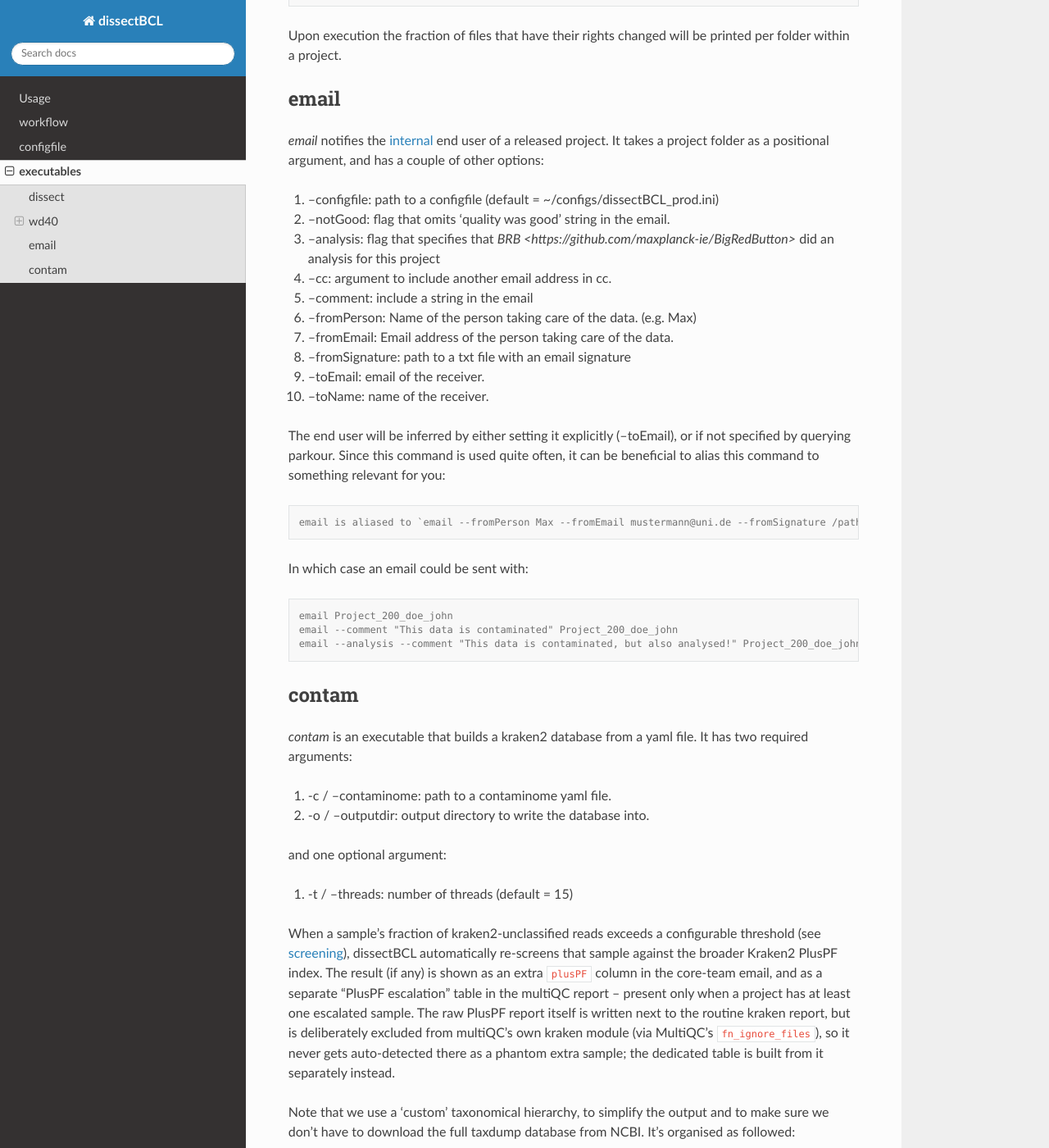
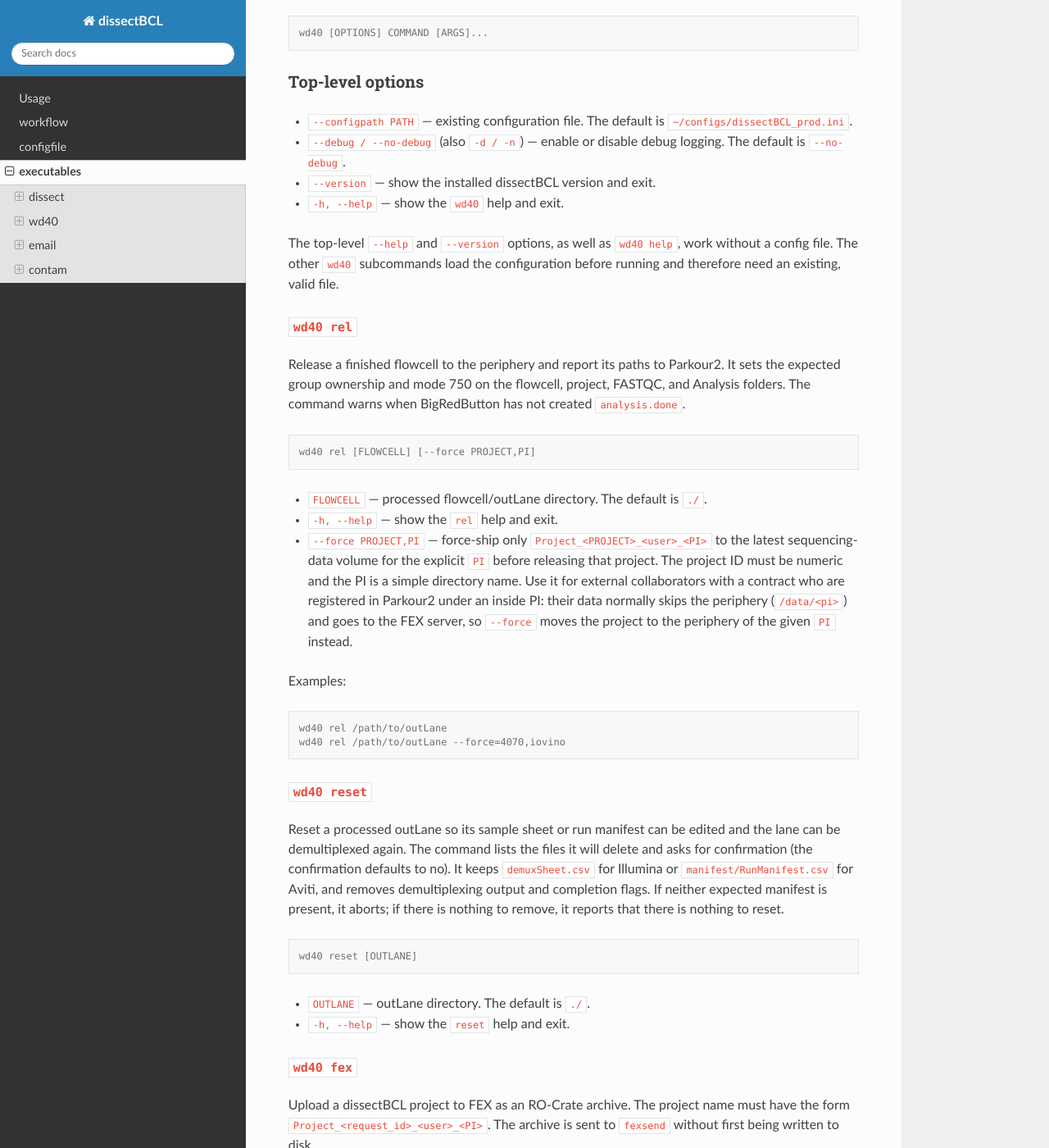
Before and after one commit to maxplanck-ie/dissectBCL, a Sphinx documentation site: the page built from docs/executables.rst, in a window 1280 px wide and 1400 px high, scrolled down 1167 px. Shown: the whole window at 82% size. Built offline with Sphinx 7.4.7 and the Read the Docs theme 3.1.0, drawn with Linux system fonts in a browser that asks for light colours; some of the changed text lies outside the part shown.

Commit message:
feat: add forced project shipping and email delivery (#354)

```diff
--- a/docs/executables.rst
+++ b/docs/executables.rst
@@ -1,143 +1,259 @@
 executables
 ===========
 
-Installing dissectBCL will result in a couple of executables being added into your path. These are defined as entry points in the *setup.cfg* file.
+Installing dissectBCL adds four executables to ``PATH``. Their entry points
+are defined in the ``[project.scripts]`` table of ``pyproject.toml``:
 
+* ``dissect``
+* ``wd40``
+* ``email``
+* ``contam``
 
-#. :ref:`dissect <dissect>`
-#. :ref:`wd40 <wd40>`
-#. :ref:`email <email>`
-#. :ref:`contam <contam>`
-
-Help can be called for every executable using:
-
-.. code-block:: console
-
-    executable --help
+Every executable provides a help option. Use ``-h`` or ``--help`` with
+``dissect``, ``email``, and ``contam``; ``wd40`` provides the same options on
+its top-level command and on every subcommand.
 
 .. _dissect:
 
 dissect
 ^^^^^^^
 
-dissect is the main pipeline function, and only has 2 optional arguments, which specifies the path to the :ref:`config.ini <config.ini>` file and (optional) a path to a flowcell to process.
+``dissect`` is the main polling demultiplexing pipeline.
 
 .. code-block:: console
 
-    dissect
-    dissect -c config.ini
-    dissect -f /path/to/flowcell
+    dissect [OPTIONS]
 
-If no argument is specified, dissect looks for the config file in this path:
+Options
+-------
+
+* ``-c PATH, --configfile PATH`` — existing configuration file. The default
+  is ``~/configs/dissectBCL_prod.ini``.
+* ``-f PATH, --flowcellpath PATH`` — process this flowcell directory instead
+  of waiting for a new flowcell. The path is not required to exist when the
+  command starts, but it must identify a flowcell directory when processing.
+* ``-s {illumina,aviti}, --sequencer {illumina,aviti}`` — restrict processing
+  to the selected platform and read only that platform's configuration keys.
+* ``-F, --forcelanesplit`` — force lane splitting even when the sample sheet
+  does not request it.
+* ``-h, --help`` — show the command help and exit.
+
+``dissect`` checks for new flowcells hourly and continues running until it is
+stopped. Use ``--sequencer`` together with ``--flowcellpath`` when processing
+a specific Illumina or Aviti directory, for example:
 
 .. code-block:: console
 
-    ~/configs/dissectBCL_prod.ini
+    dissect -c /path/to/dissectBCL.ini -f /path/to/flowcell -s aviti
+    dissect -c /path/to/dissectBCL.ini -F
 
 .. _wd40:
 
 wd40
 ^^^^
 
-wd40 is a set of 'helper' tools, intended to make life slightly easier. At this point there are 3 helper functions. These are mainly work in progress, so don't expect to much from these (yet).
-
-#. rel
-
-rel
----
-
-*rel* can be used to open up group permission (750) for :ref:`internal projects <Internals>`.
-It can either be ran without arguments, which assumes the current working directory is a processed flow cell folder (written in :ref:`outputDir_illumina or outputDir_aviti <Dirs>`), or you can specify the path as a positional argument:
+``wd40`` provides operational helper commands for a processed flowcell.
 
 .. code-block:: console
 
-    wd40 rel path/to/folder
+    wd40 [OPTIONS] COMMAND [ARGS]...
 
-Upon execution the fraction of files that have their rights changed will be printed per folder within a project.
+Top-level options
+-----------------
+
+* ``--configpath PATH`` — existing configuration file. The default is
+  ``~/configs/dissectBCL_prod.ini``.
+* ``--debug / --no-debug`` (also ``-d / -n``) — enable or disable debug
+  logging. The default is ``--no-debug``.
+* ``--version`` — show the installed dissectBCL version and exit.
+* ``-h, --help`` — show the ``wd40`` help and exit.
+
+The top-level ``--help`` and ``--version`` options, as well as ``wd40 help``,
+work without a config file. The other ``wd40`` subcommands load the
+configuration before running and therefore need an existing, valid file.
+
+``wd40 rel``
+------------
+
+Release a finished flowcell to the periphery and report its paths to Parkour2.
+It sets the expected group ownership and mode 750 on the flowcell, project,
+FASTQC, and Analysis folders. The command warns when BigRedButton has not
+created ``analysis.done``.
+
+.. code-block:: console
+
+    wd40 rel [FLOWCELL] [--force PROJECT,PI]
+
+* ``FLOWCELL`` — processed flowcell/outLane directory. The default is ``./``.
+* ``-h, --help`` — show the ``rel`` help and exit.
+* ``--force PROJECT,PI`` — force-ship only
+  ``Project_<PROJECT>_<user>_<PI>`` to the latest sequencing-data volume for
+  the explicit ``PI`` before releasing that project. The project ID must be
+  numeric and the PI is a simple directory name. Use it for external
+  collaborators with a contract who are registered in Parkour2 under an
+  inside PI: their data normally skips the periphery (``/data/<pi>``) and goes
+  to the FEX server, so ``--force`` moves the project to the periphery of the
+  given ``PI`` instead.
+
+Examples:
+
+.. code-block:: console
+
+    wd40 rel /path/to/outLane
+    wd40 rel /path/to/outLane --force=4070,iovino
+
+``wd40 reset``
+--------------
+
+Reset a processed outLane so its sample sheet or run manifest can be edited
+and the lane can be demultiplexed again. The command lists the files it will
+delete and asks for confirmation (the confirmation defaults to no). It keeps
+``demuxSheet.csv`` for Illumina or ``manifest/RunManifest.csv`` for Aviti, and
+removes demultiplexing output and completion flags. If neither expected
+manifest is present, it aborts; if there is nothing to remove, it reports that
+there is nothing to reset.
+
+.. code-block:: console
+
+    wd40 reset [OUTLANE]
+
+* ``OUTLANE`` — outLane directory. The default is ``./``.
+* ``-h, --help`` — show the ``reset`` help and exit.
+
+``wd40 fex``
+------------
+
+Upload a dissectBCL project to FEX as an RO-Crate archive. The project name
+must have the form ``Project_<request_id>_<user>_<PI>``. The archive is sent
+to ``fexsend`` without first being written to disk.
+
+.. code-block:: console
+
+    wd40 fex PROJECT [OPTIONS]
+
+* ``PROJECT`` — existing ``Project_<request_id>_<user>_<PI>`` directory.
+* ``--parkour-url URL`` — override the Parkour base URL. When omitted, the URL
+  from the configuration's ``[parkour] URL`` setting is used.
+* ``-h, --help`` — show the ``fex`` help and exit.
+
+``fexsend`` must be available in ``PATH`` (or at the standard user-local
+fallback). For example:
+
+.. code-block:: console
+
+    wd40 fex Project_3358_Hohl_Manke
+    wd40 fex --parkour-url https://parkour-test.ie-freiburg.mpg.de Project_3358_Hohl_Manke
+
+``wd40 help``
+-------------
+
+List the available ``wd40`` subcommands and a short description of when to
+use each one.
+
+.. code-block:: console
+
+    wd40 help
+
+* ``-h, --help`` — show the ``help`` command help and exit.
 
 .. _email:
 
 email
 ^^^^^
 
-*email* notifies the :ref:`internal <Internals>` end user of a released project. It takes a project folder as a positional argument, and has a couple of other options:
-
-#. --configfile: path to a configfile (default = ~/configs/dissectBCL_prod.ini)
-#. --notGood: flag that omits 'quality was good' string in the email.
-#. --analysis: flag that specifies that `BRB <https://github.com/maxplanck-ie/BigRedButton>` did an analysis for this project
-#. --cc: argument to include another email address in cc.
-#. --comment: include a string in the email
-#. --fromPerson: Name of the person taking care of the data. (e.g. Max)
-#. --fromEmail: Email address of the person taking care of the data.
-#. --fromSignature: path to a txt file with an email signature
-#. --toEmail: email of the receiver.
-#. --toName: name of the receiver.
-
-The end user will be inferred by either setting it explicitly (--toEmail), or if not specified by querying parkour.
-Since this command is used quite often, it can be beneficial to alias this command to something relevant for you:
+Send a notification about one or more finished projects. Run ``email`` from
+the flowcell outLane directory: the directory name is used to locate the
+sequencing-data folder in the message.
 
 .. code-block:: console
 
-    email is aliased to `email --fromPerson Max --fromEmail mustermann@uni.de --fromSignature /path/to/max/signature.txt `
+    email [OPTIONS] PROJECT [PROJECT ...]
 
-In which case an email could be sent with:
+Options
+-------
+
+* ``--configfile CONFIGFILE`` — configuration file. The default is
+  ``~/configs/dissectBCL_prod.ini``; the file must be readable and valid.
+* ``--notGood`` — omit the statement that the sequencing quality was good.
+* ``--analysis`` — mention that BigRedButton performed an analysis.
+* ``--cc ADDRESS [ADDRESS ...]`` — add one or more CC recipients.
+* ``--comment COMMENT`` — add a comment string, or the contents of a file.
+* ``--fromPerson NAME`` — name of the sender.
+* ``--fromEmail ADDRESS`` — sender email address. The sender receives a BCC.
+* ``--fromSignature PATH`` — optional signature file.
+* ``--toEmail ADDRESS`` — recipient email address. If ``--toEmail`` or
+  ``--toName`` is omitted, the recipient is looked up in Parkour.
+* ``--force-to=EMAIL,PI`` — use the specified recipient and sequencing-data
+  PI instead of Parkour contact lookup, resolve the latest matching
+  ``sequencing_data*`` directory for that PI, and append the FEX download URL
+  retrieved with ``fexsend -l`` to the comment block. Use the exact form
+  ``EMAIL,PI``; for example,
+  ``--force-to=mendelevich@ie-freiburg.mpg.de,iovino``.
+* ``--toName NAME`` — name of the recipient.
+* ``-h, --help`` — show the command help and exit.
+
+One or more project directories may be supplied. ``--fromPerson`` and
+``--fromEmail`` are required at runtime. The configured
+``[communication] bioinfoCore`` address is always BCC'd, and the configured
+``[communication] host`` is used to send the message. When multiple projects
+are listed, the contact for the first project receives the email and all
+project IDs are included in the body. Projects delivered externally via FEX
+are not supported by the normal path-resolution mode.
+
+Examples:
 
 .. code-block:: console
 
-    email Project_200_doe_john
+    email --fromPerson Core --fromEmail core@example.org Project_200_doe_john
     email --comment "This data is contaminated" Project_200_doe_john
-    email --analysis --comment "This data is contaminated, but also analysed!" Project_200_doe_john
+    email --force-to=mendelevich@ie-freiburg.mpg.de,iovino Project_200_doe_iovino
+
+Because the sender options are commonly reused, they can be supplied through
+an alias. For example:
+
+.. code-block:: console
+
+    alias email='email --fromPerson Core --fromEmail core@example.org --fromSignature /path/to/signature.txt'
 
 .. _contam:
 
 contam
 ^^^^^^
 
-*contam* is an executable that builds a kraken2 database from a yaml file. It has two required arguments:
-
-#. -c / --contaminome: path to a contaminome yaml file.
-#. -o / --outputdir: output directory to write the database into.
-
-and one optional argument:
-
-#. -t / --threads: number of threads (default = 15)
-
-When a sample's fraction of kraken2-unclassified reads exceeds a
-configurable threshold (see :ref:`screening`), dissectBCL automatically
-re-screens that sample against the broader Kraken2 PlusPF index. The result
-(if any) is shown as an extra ``plusPF`` column in the core-team email, and
-as a separate "PlusPF escalation" table in the multiQC report -- present
-only when a project has at least one escalated sample. The raw PlusPF
-report itself is written next to the routine kraken report, but is
-deliberately excluded from multiQC's own kraken module (via MultiQC's
-``fn_ignore_files``), so it never gets auto-detected there as a phantom
-extra sample; the dedicated table is built from it separately instead.
-
-Note that we use a 'custom' taxonomical hierarchy, to simplify the output and to make sure we don't have to download the full taxdump database from NCBI.
-It's organised as followed:
+Build a Kraken2 contaminome database from a YAML file.
 
 .. code-block:: console
 
-    root (1) (no rank)
-    |---|alive (2) (no rank)
-    |---|---|eukaryote (4) (domain)
-    |---|---|---|humangrp (9) (family)
-    |---|---|---|mousegrp (10) (family)
-    |---|---|---|flygrp (11) (family)
-    |---|---|---|eugrp (13) (family)
-    |---|---|prokaryote (5) (domain)
-    |---|---|---|pseudomonasgrp (12) (family)
-    |---|---|---|progrp (14) (family)
-    |---|non-alive (3) (no rank)
-    |---|---|phage (6) (domain)
-    |---|---|virus (7) (domain)
-    |---|---|vector (8) (domain)
+    contam [OPTIONS] -c CONTAMINOME -o OUTPUTDIR
 
-And all the specific organisms are either part of a domain or a family.
+Options
+-------
 
-For eukaryotes, the mitochondrial genome is excluded from the genome, and rRNA sequences are masked.
-This is hardcoded in the prep_contaminome.py file, under the ignore_chrs dictionary and rrna_mask list, respectively.
-In case you deviate from the provided contaminome.yml file, make sure to update these two variables if necessary.
-If you update the contaminome.yml file, you *have* to update the taxmap dictionary, which has following structure:
+* ``-c PATH, --contaminome PATH`` — required YAML contaminome specification.
+* ``-o PATH, --outputdir PATH`` — required, existing output directory.
+* ``-t THREADS, --threads THREADS`` — number of worker threads. The default
+  is ``15``.
+* ``-f, --force`` — remove and recreate an existing
+  ``<outputdir>/contaminomedb``. Without this option, an existing database
+  causes the command to stop.
+* ``-h, --help`` — show the command help and exit.
 
-`vulgarname: [taxid, parent_taxid, taxonomic level]`
+Example:
+
+.. code-block:: console
+
+    contam --threads 10 -c contaminome.yml -o /path/to/existing/folder
+    contam --threads 10 --force -c contaminome.yml -o /path/to/existing/folder
+
+The build requires network access to the genome URLs in the YAML file and
+the external tools ``makeblastdb``, ``blastn``, ``bedtools maskfasta``, and
+``kraken2-build``. Existing downloaded genome files are reused on later runs;
+``--force`` controls replacement of the contaminome database itself.
+
+Screening notes
+---------------
+
+The custom taxonomical hierarchy and chromosome-filtering behavior used by
+``contam`` are described in the :ref:`workflow overview <kraken>`. The
+screening configuration and PlusPF escalation behavior are described in the
+:ref:`screening configuration <screening>`.
--- a/docs/overview.rst
+++ b/docs/overview.rst
@@ -32,13 +32,15 @@
 
 Once an unprocessed flowcell is found, a couple of steps are performed.
 
- 1. Initiate a logfile *config[Dirs][logDir]*
+ 1. Initiate a logfile *config[Dirs][flowLogDir_illumina]* or *config[Dirs][flowLogDir_aviti]*
  2. create the *flowcell class*
  3. prepConvert() - determine mismatches and masking.
  4. demux() - run demultiplexing with bclconvert.
  5. postmux() - run renaming of projects, clumping, fastqc, kraken, multiqc and md5sum calculation.
  6. fakenews() - upload project via fexsend (if applicable), collate quality metrics, create and send email.
  7. organiseLogs() - dump out configs and settings to the outLanes.
+
+.. _kraken:
 
 kraken
 ------
--- a/docs/usage.rst
+++ b/docs/usage.rst
@@ -31,12 +31,13 @@
     pip install .
 
 The next task is to prepare the contamination database. These files will get downloaded so make sure you have internet access.
-Note that the contaminome.yml file is included in the repository. Note that it takes a while to create this database, and that you need quite a lot of memory (~20GB)
-The final footprint of this database is around 30GB.
+Note that the contaminome.yml file is included in the repository. Note that it takes a while to create this database, and that you need quite a lot of memory (~20GB).
+The final footprint of this database is around 30GB. The output directory must already exist. If the contaminome database is already present, rerun with ``--force`` only when you want to replace it.
 
 .. code-block:: console
 
     contam --threads 10 -c contaminome.yml -o /path/to/folder
+    contam --threads 10 --force -c contaminome.yml -o /path/to/folder
 
 Next task is to set up the ini file. A template is provided in the repository (*dissectBCL.ini*). It is *necessary* that all variables are filled in appropriately.
 By default the pipeline expects this ini file to be available under:
@@ -65,11 +66,16 @@
 
     dissect -c /path/to/dissectBCL.ini
 
-Forcing to run a specific flowcell can also be done via the command line:
+Forcing to run a specific flowcell can also be done via the command line. Use
+``--sequencer`` to select the platform when processing a specific directory:
 
 .. code-block:: console
 
-    dissect -c /path/to/dissectBCL.ini -f /full/path/to/flowcell/directory
+    dissect -c /path/to/dissectBCL.ini -f /full/path/to/flowcell/directory -s illumina
+    dissect -c /path/to/dissectBCL.ini -f /full/path/to/flowcell/directory -s aviti
+
+Use ``--forcelanesplit`` when lane splitting must happen regardless of the
+sample sheet. The complete option list is available from ``dissect --help``.
 
 
 API
@@ -130,8 +136,20 @@
 
     wd40 rel /path/to/outLane/folder
 
-The release changes permissions to 750, and pushes back to parkour that the flow cell has been released.
-Finally, you can notify the end user with the email functionality.
+The release changes permissions to 750, and pushes back to parkour that the flow cell has been released. Some PIs in parkour are external collaborators (with a contract) of inside PIs. Their data normally skips the periphery (``/data/<pi>``) and goes to the FEX server. For such a project, ship it to the periphery of the inside PI first, with:
+
+.. code-block:: console
+
+    wd40 rel /path/to/outLane/folder --force=PROJECT,PI
+
+The other ``wd40`` subcommands are documented in :ref:`wd40` and can be
+listed with ``wd40 --help`` or ``wd40 help``. In particular,
+``wd40 reset`` prepares an outLane for a redemux and ``wd40 fex`` uploads a
+project as an RO-Crate archive.
+
+Finally, you can notify the end user with the email functionality. Run the
+command from the outLane directory and use ``email --help`` for the complete
+option list:
 
 .. code-block:: console
 
@@ -144,24 +162,22 @@
 - low actual vs requested ratios
 - high undetermined indices
 
-Entry points here would be the email received, cross-referenced with outlanefolder/Reports/Top_Unknown_Barcodes.csv and outlanefolder/demuxSheet.csv
+Entry points here would be the email received, cross-referenced with
+``outlanefolder/Reports/Top_Unknown_Barcodes.csv`` and the platform's
+sample-sheet/run-manifest file (``demuxSheet.csv`` for Illumina or
+``manifest/RunManifest.csv`` for Aviti).
 
-Identify what (and if) changes can be made, backup the generated demuxSheet, and make changes accordingly.
-After the changes have been made in the demuxSheet:
+Identify what (and if) changes can be made, back up the generated sheet, and
+make the changes accordingly. For a supported reset, use:
 
-- remove the project/FASTQC folders in the periphery
-- remove the project/FASTQC folders in the outlane folder(s)
+.. code-block:: console
 
-remove all the flags:
+    wd40 reset /path/to/outLane/folder
 
-- analysis.done
-- bclconvert.done
-- communication.done
-- fastq.made
-- postmux.done
-- renamed.done
-
-and rerun dissectBCL. Note that an existing demuxSheet in the folder won't be overwritten but used as provided.
+After confirmation, ``wd40 reset`` removes the demultiplexing output and
+completion flags while keeping the sample sheet or run manifest. It also
+handles both Illumina and Aviti output layouts. Rerun dissectBCL after the
+reset; an existing sheet is used as provided.
 
 Issues with Parkour verification
 ^^^^^^^^^^^^^^^^^^^^^^^^^^^^^^^^
```
Also changed, not shown: README.md (+1 -1 lines), 13 other files.
